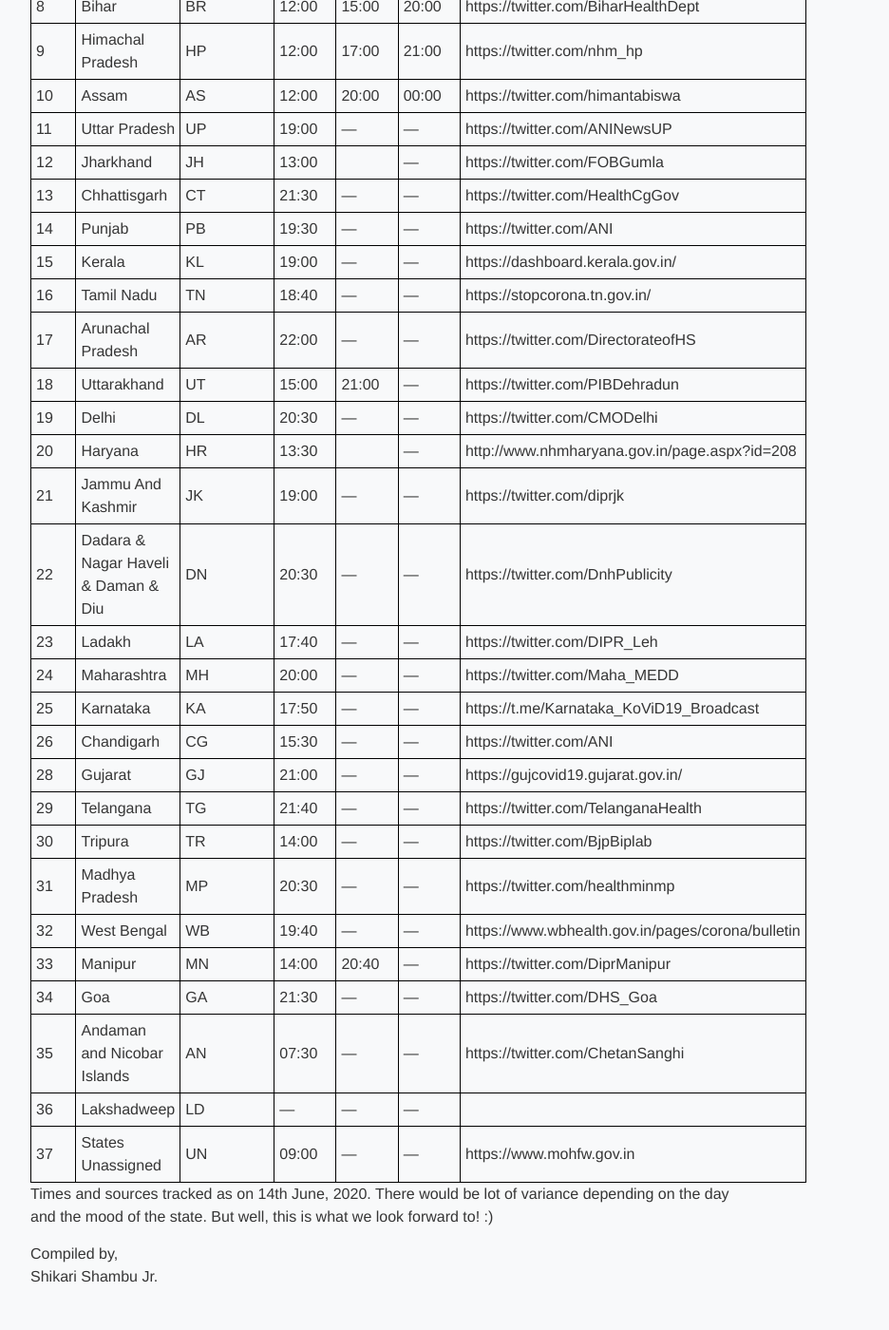
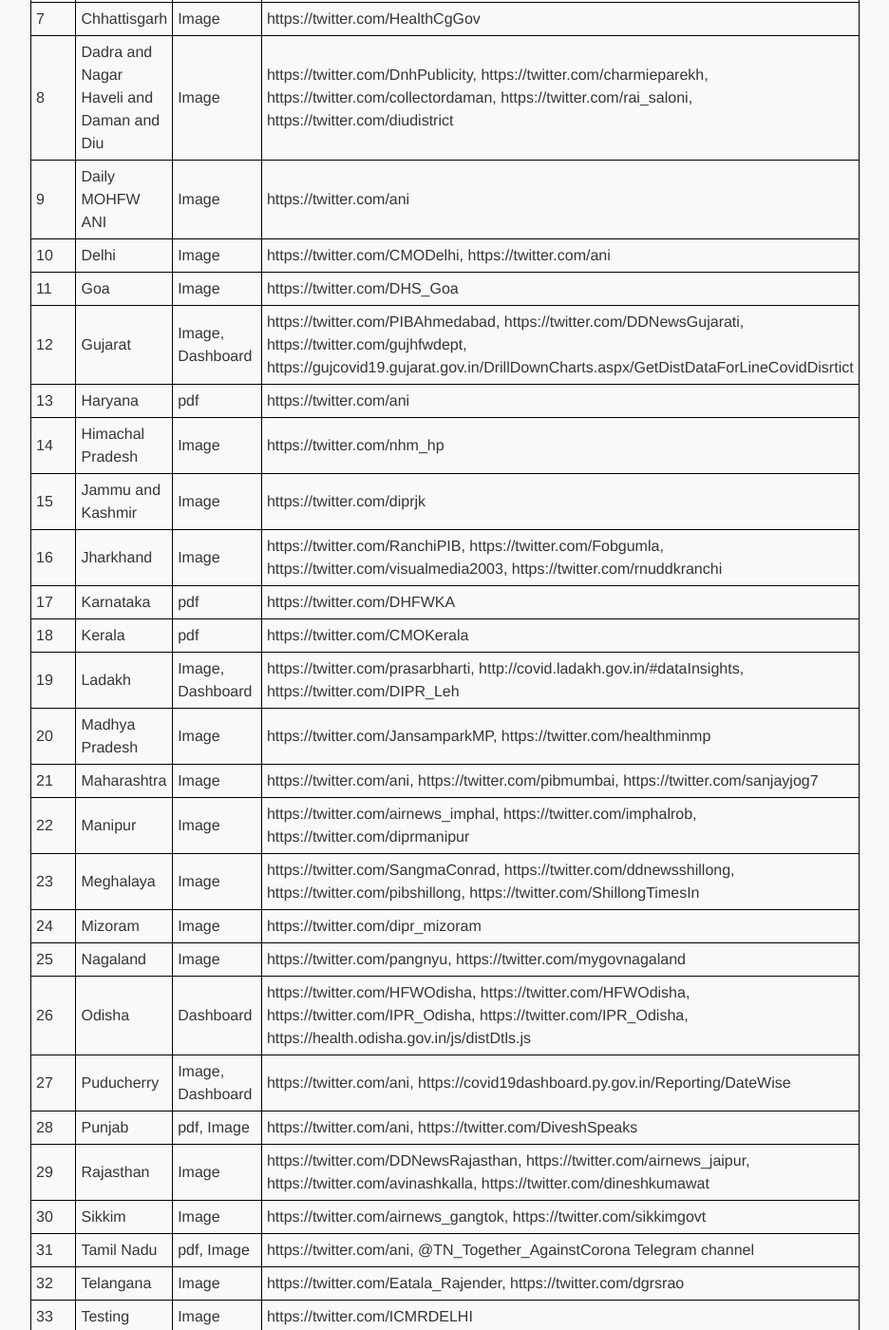
Before and after one commit to covid19india/blog, a Jekyll site: the page built from _posts/2020-06-15-hornbill.md, in a window 1280 px wide and 1400 px high, scrolled down 582 px. Shown: the whole window at 95% size, without its empty margins (238-1174 px from the left). Built offline with Jekyll 4.4.1, drawn with Linux system fonts in a browser that asks for light colours; a script that is not in the unit is left out; some of the changed text lies outside the part shown.

Commit message:
Update 2020-06-15-hornbill.md

```diff
--- a/_posts/2020-06-15-hornbill.md
+++ b/_posts/2020-06-15-hornbill.md
@@ -7,47 +7,49 @@
 
 List of handles that we keep monitoring for updates like a hornbill
 
-| SlNo | State                               | State_Code | 1st Update | 2nd Update | 3rd Update| Source                                            |
-|------|-------------------------------------|------------|------------|------------|-----------|---------------------------------------------------|
-| 1    | Nagaland                            | NL         | 07:00      | 20:30      | ---       | https://twitter.com/pangnyu                       |
-| 2    | Mizoram                             | MZ         | 07:30      | ---        | ---       | https://twitter.com/dipr_mizoram                  |
-| 3    | Sikkim                              | SK         | 09:00      | ---        | ---       | https://twitter.com/airnews_gangtok               |
-| 4    | Rajasthan                           | RJ         | 10:30      | 20:30      | ---       | https://twitter.com/ANI                           |
-| 5    | Odisha                              | OR         | 10:30      | ---        | ---       | https://twitter.com/IPR_Odisha                    |
-| 6    | Puducherry                          | PY         | 10:00      | 22:30      | ---       | https://twitter.com/ANI                           |
-| 7    | Andhra Pradesh                      | AP         | 12:00      | ------     | ---       | https://twitter.com/ArogyaAndhra                  |
-| 8    | Bihar                               | BR         | 12:00      | 15:00      | 20:00     | https://twitter.com/BiharHealthDept               |
-| 9    | Himachal Pradesh                    | HP         | 12:00      | 17:00      | 21:00     | https://twitter.com/nhm_hp                        |
-| 10   | Assam                               | AS         | 12:00      | 20:00      | 00:00     | https://twitter.com/himantabiswa                  |
-| 11   | Uttar Pradesh                       | UP         | 19:00      | ---        | ---       | https://twitter.com/ANINewsUP                     |
-| 12   | Jharkhand                           | JH         | 13:00      |            | ---       | https://twitter.com/FOBGumla                      |
-| 13   | Chhattisgarh                        | CT         | 21:30      | ---        | ---       | https://twitter.com/HealthCgGov                   |
-| 14   | Punjab                              | PB         | 19:30      | ---        | ---       | https://twitter.com/ANI                           |
-| 15   | Kerala                              | KL         | 19:00      | ---        | ---       | https://dashboard.kerala.gov.in/                  |
-| 16   | Tamil Nadu                          | TN         | 18:40      | ---        | ---       | https://stopcorona.tn.gov.in/                     |
-| 17   | Arunachal Pradesh                   | AR         | 22:00      | ---        | ---       | https://twitter.com/DirectorateofHS               |
-| 18   | Uttarakhand                         | UT         | 15:00      | 21:00      | ---       | https://twitter.com/PIBDehradun                   |
-| 19   | Delhi                               | DL         | 20:30      | ---        | ---       | https://twitter.com/CMODelhi                      |
-| 20   | Haryana                             | HR         | 13:30      |            | ---       | http://www.nhmharyana.gov.in/page.aspx?id=208     |
-| 21   | Jammu And Kashmir                   | JK         | 19:00      | ---        | ---       | https://twitter.com/diprjk                        |
-| 22   | Dadara & Nagar Haveli & Daman & Diu | DN         | 20:30      | ---        | ---       | https://twitter.com/DnhPublicity                  |
-| 23   | Ladakh                              | LA         | 17:40      | ---        | ---       | https://twitter.com/DIPR_Leh                      |
-| 24   | Maharashtra                         | MH         | 20:00      | ---        | ---       | https://twitter.com/Maha_MEDD                     |
-| 25   | Karnataka                           | KA         | 17:50      | ---        | ---       | https://t.me/Karnataka_KoViD19_Broadcast          |
-| 26   | Chandigarh                          | CG         | 15:30      | ---        | ---       | https://twitter.com/ANI                           |
-| 28   | Gujarat                             | GJ         | 21:00      | ---        | ---       | https://gujcovid19.gujarat.gov.in/                |
-| 29   | Telangana                           | TG         | 21:40      | ---        | ---       | https://twitter.com/TelanganaHealth               |
-| 30   | Tripura                             | TR         | 14:00      | ---        | ---       | https://twitter.com/BjpBiplab                     |
-| 31   | Madhya Pradesh                      | MP         | 20:30      | ---        | ---       | https://twitter.com/healthminmp                   |
-| 32   | West Bengal                         | WB         | 19:40      | ---        | ---       | https://www.wbhealth.gov.in/pages/corona/bulletin |
-| 33   | Manipur                             | MN         | 14:00      | 20:40      | ---       | https://twitter.com/DiprManipur                   |
-| 34   | Goa                                 | GA         | 21:30      | ---        | ---       | https://twitter.com/DHS_Goa                       |
-| 35   | Andaman and Nicobar Islands         | AN         | 07:30      | ---        | ---       | https://twitter.com/ChetanSanghi                  |
-| 36   | Lakshadweep                         | LD         | ---        | ---        | ---       |                                                   |
-| 37   | States Unassigned                   | UN         | 09:00      | ---        | ---       | https://www.mohfw.gov.in                               |
+| SlNo | State                               | Format | Source                                            |
+|------|-------------------------------------|------------|---------------------------------------------------|
+|1	|Andaman and Nicobar Islands	|Image	|https://twitter.com/ChetanSanghi, https://twitter.com/Andaman_admin	|
+|2	|Andhra Pradesh	|Image	|https://twitter.com/ArogyaAndhra	|
+|3	|Arunachal Pradesh	|Image	|https://twitter.com/DirectorateofHS, https://twitter.com/DirHealth_ArPr	|
+|4	|Assam	|Image	|https://twitter.com/himantabiswa, https://twitter.com/nhm_assam	|
+|5	|Bihar	|Image	|https://twitter.com/BiharHealthDept, https://twitter.com/pib_patna	|
+|6	|Chandigarh	|Image	|https://twitter.com/ani, https://twitter.com/nagarkoti	|
+|7	|Chhattisgarh	|Image	|https://twitter.com/HealthCgGov	|
+|8	|Dadra and Nagar Haveli and Daman and Diu	|Image	|https://twitter.com/DnhPublicity, https://twitter.com/charmieparekh, https://twitter.com/collectordaman, https://twitter.com/rai_saloni, https://twitter.com/diudistrict	|
+|9	|Daily MOHFW ANI	|Image	|https://twitter.com/ani	|
+|10	|Delhi	|Image	|https://twitter.com/CMODelhi, https://twitter.com/ani	|
+|11	|Goa	|Image	|https://twitter.com/DHS_Goa	|
+|12	|Gujarat	|Image, Dashboard	|https://twitter.com/PIBAhmedabad, https://twitter.com/DDNewsGujarati, https://twitter.com/gujhfwdept, https://gujcovid19.gujarat.gov.in/DrillDownCharts.aspx/GetDistDataForLineCovidDisrtict	|
+|13	|Haryana	|pdf	|https://twitter.com/ani	|
+|14	|Himachal Pradesh	|Image	|https://twitter.com/nhm_hp	|
+|15	|Jammu and Kashmir	|Image	|https://twitter.com/diprjk	|
+|16	|Jharkhand	|Image	|https://twitter.com/RanchiPIB, https://twitter.com/Fobgumla, https://twitter.com/visualmedia2003, https://twitter.com/rnuddkranchi	|
+|17	|Karnataka	|pdf	|https://twitter.com/DHFWKA	|
+|18	|Kerala	|pdf	|https://twitter.com/CMOKerala	|
+|19	|Ladakh	|Image, Dashboard	|https://twitter.com/prasarbharti, http://covid.ladakh.gov.in/#dataInsights, https://twitter.com/DIPR_Leh	|
+|20	|Madhya Pradesh	|Image	|https://twitter.com/JansamparkMP, https://twitter.com/healthminmp	|
+|21	|Maharashtra	|Image	|https://twitter.com/ani, https://twitter.com/pibmumbai, https://twitter.com/sanjayjog7	|
+|22	|Manipur	|Image	|https://twitter.com/airnews_imphal, https://twitter.com/imphalrob, https://twitter.com/diprmanipur	|
+|23	|Meghalaya	|Image	|https://twitter.com/SangmaConrad, https://twitter.com/ddnewsshillong, https://twitter.com/pibshillong, https://twitter.com/ShillongTimesIn	|
+|24	|Mizoram	|Image	|https://twitter.com/dipr_mizoram	|
+|25	|Nagaland	|Image	|https://twitter.com/pangnyu, https://twitter.com/mygovnagaland	|
+|26	|Odisha	|Dashboard	|https://twitter.com/HFWOdisha, https://twitter.com/HFWOdisha, https://twitter.com/IPR_Odisha, https://twitter.com/IPR_Odisha, https://health.odisha.gov.in/js/distDtls.js	|
+|27	|Puducherry	|Image, Dashboard	|https://twitter.com/ani, https://covid19dashboard.py.gov.in/Reporting/DateWise	|
+|28	|Punjab	|pdf, Image	|https://twitter.com/ani, https://twitter.com/DiveshSpeaks	|
+|29	|Rajasthan	|Image	|https://twitter.com/DDNewsRajasthan, https://twitter.com/airnews_jaipur, https://twitter.com/avinashkalla, https://twitter.com/dineshkumawat	|
+|30	|Sikkim	|Image	|https://twitter.com/airnews_gangtok, https://twitter.com/sikkimgovt	|
+|31	|Tamil Nadu	|pdf, Image	|https://twitter.com/ani, @TN_Together_AgainstCorona Telegram channel	|
+|32	|Telangana	|Image	|https://twitter.com/Eatala_Rajender, https://twitter.com/dgrsrao	|
+|33	|Testing	|Image	|https://twitter.com/ICMRDELHI	|
+|34	|Tripura	|Dashboard, Image	|https://covid19.tripura.gov.in/Visitor/ViewStatus.aspx, https://twitter.com/HeadlinesTripu2, https://twitter.com/BjpBiplab	|
+|35	|Uttar Pradesh	|Image	|https://twitter.com/shalabhTOI, https://twitter.com/sengarlive, https://twitter.com/74_alok	|
+|36	|Uttarakhand	|Image	|https://twitter.com/bhadrijee, https://twitter.com/PIBDehradun, https://twitter.com/ddnews_dehradun	|
+|37 | West Bengal |pdf | https://www.wbhealth.gov.in/pages/corona/bulletin |
+|38 | Cowin | Json Pull | https://api.cowin.gov.in/api/v1/reports/v2/getPublicReports?state_id=@@state_id@@&district_id=@@district_id@@&date=@@date@@ |
 
 
-Times and sources tracked as on 14th June, 2020. There would be lot of variance depending on the day and the mood of the state. But well, this is what we look forward to! :)
+For Cowin, please refer [this code](https://github.com/bee-rickey/webScraper/blob/57ea418640bc0e9c09d85bac255af9ccb727014f/automation/automation.py#L325) to understand more about how you can automate the pull
 
 Compiled by,
 Shikari Shambu Jr.
```
